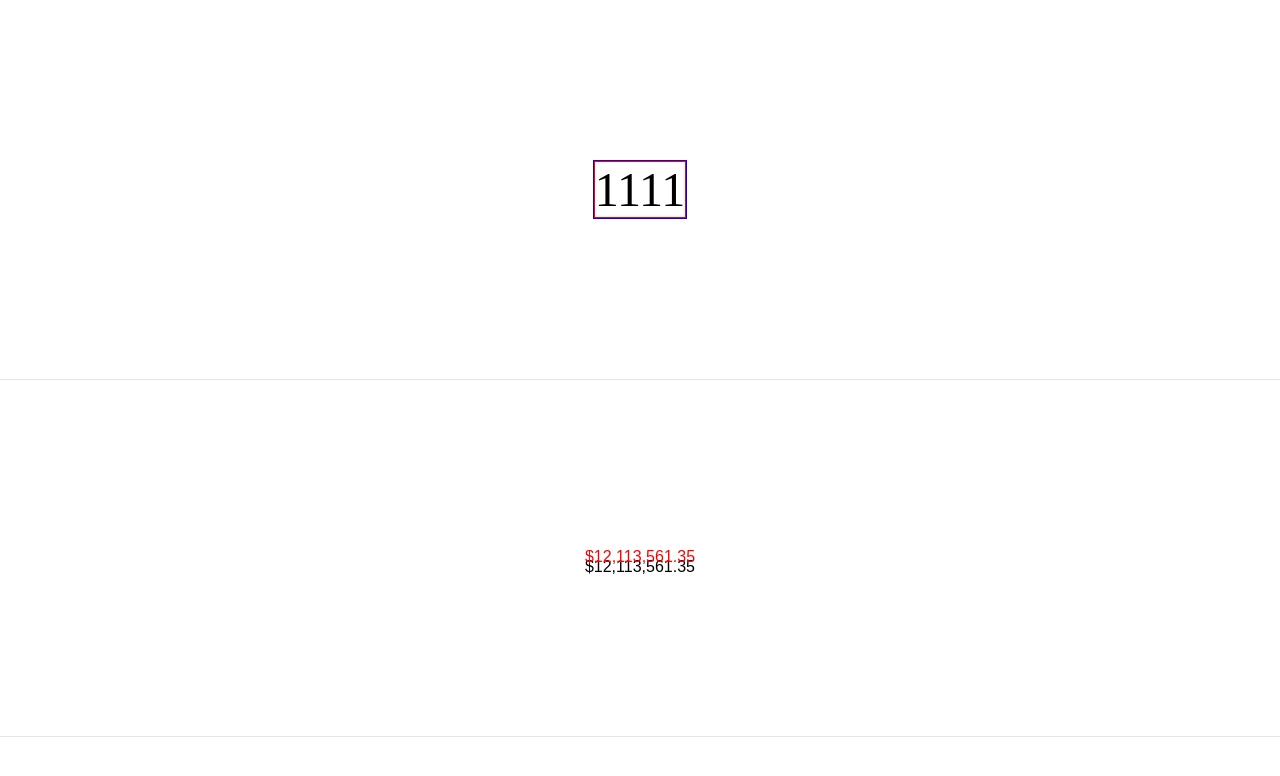
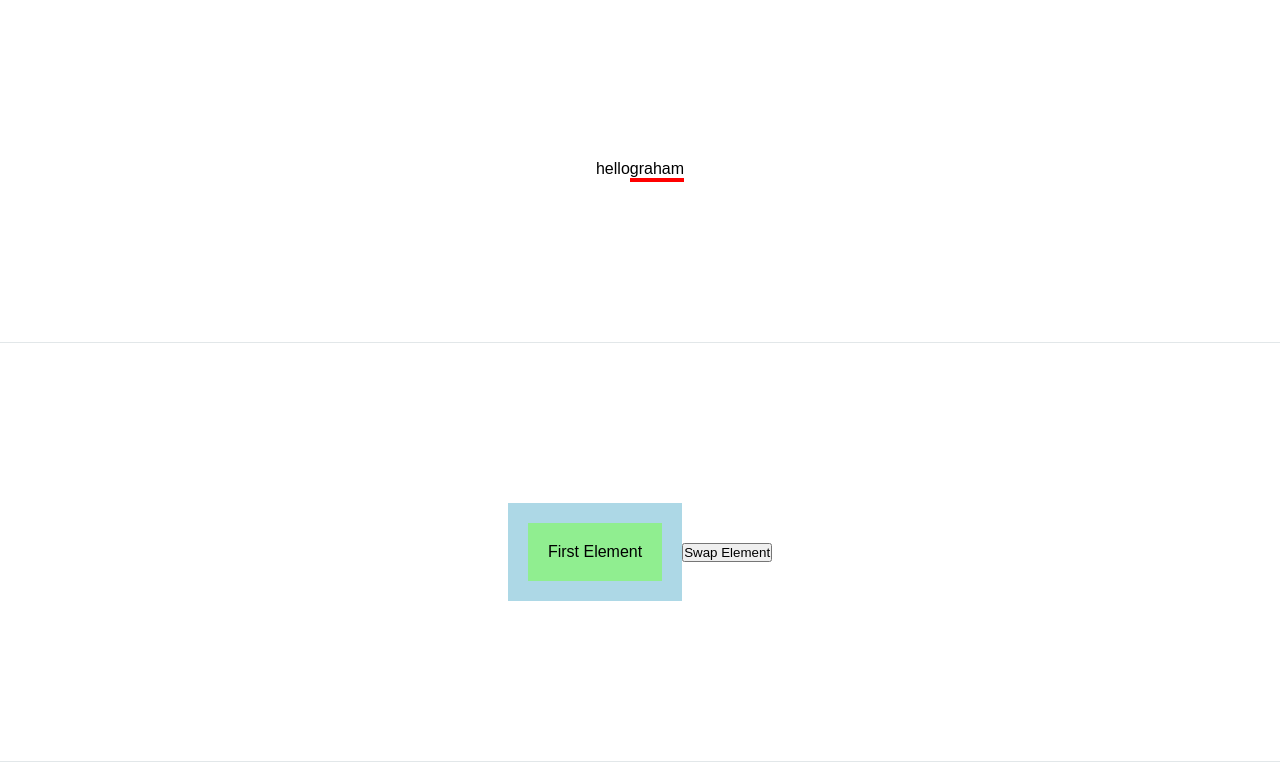
Before and after one commit to grahampaterson/interaction-playground, a Next.js app: page /snippets in a window 1280 px wide. Shown: the top 776 px of the page. Built offline with nearby package versions, Linux system fonts and the light colour scheme.

Commit message:
button demo

```diff
--- /dev/null
+++ b/app/snippets/components/layout-swap.tsx
@@ -0,0 +1,56 @@
+"use client";
+
+import { useState } from "react";
+import { motion, AnimatePresence } from "framer-motion";
+
+export default function LayoutSwap() {
+  const [isFirst, setIsFirst] = useState(true);
+
+  return (
+    <>
+      <motion.div
+        layout
+        style={{
+          background: "lightblue",
+          padding: 20,
+          display: "flex",
+          alignItems: "center",
+          justifyContent: "center",
+          position: "relative",
+        }}
+        transition={{
+          duration: 2,
+        }}
+      >
+        <AnimatePresence>
+          {isFirst ? (
+            <motion.div
+              key="first"
+              layout
+              initial={{ opacity: 0 }}
+              animate={{ opacity: 1, position: "relative" }}
+              exit={{ opacity: 0, position: "absolute" }}
+              transition={{ duration: 2 }}
+              style={{ background: "lightgreen", padding: 20 }}
+            >
+              First Element
+            </motion.div>
+          ) : (
+            <motion.div
+              key="second"
+              layout
+              initial={{ opacity: 0 }}
+              animate={{ opacity: 1, position: "relative" }}
+              exit={{ opacity: 0, position: "absolute" }}
+              transition={{ duration: 2 }}
+              style={{ background: "lightcoral", padding: 40 }}
+            >
+              Second Element
+            </motion.div>
+          )}
+        </AnimatePresence>
+      </motion.div>
+      <button onClick={() => setIsFirst(!isFirst)}>Swap Element</button>
+    </>
+  );
+}
--- /dev/null
+++ b/app/snippets/components/underline.tsx
@@ -0,0 +1,32 @@
+"use client";
+
+import { CSSProperties, useState } from "react";
+import { motion, AnimatePresence } from "framer-motion";
+
+export default function Underline() {
+  const [active, setActive] = useState(1);
+
+  const tabs = ["hello", "graham"].map((s, i) => {
+    return (
+      <div key={i} onClick={() => setActive(i)}>
+        <div>{s}</div>
+        {active == i && (
+          <motion.div style={styles.underline} layoutId="underLine" />
+        )}
+      </div>
+    );
+  });
+
+  return <div style={styles.container}>{tabs}</div>;
+}
+
+const styles = {
+  container: {
+    display: "flex",
+  },
+
+  underline: {
+    height: 4,
+    backgroundColor: "#f00",
+  },
+};
--- a/app/snippets/page.tsx
+++ b/app/snippets/page.tsx
@@ -4,10 +4,18 @@ import styles from "./page.module.css";
 import TextSwap from "./components/text-swap";
 import LetterResize from "./components/letter-resize";
 import TextSwap2 from "./components/text-swap2";
+import LayoutSwap from "./components/layout-swap";
+import Underline from "./components/underline";
 
 export default function Page() {
   // eslint-disable-next-line react/jsx-key
-  const snippets = [<TextSwap2 />, <TextSwap />, <LetterResize />];
+  const snippets = [
+    <Underline />,
+    <LayoutSwap />,
+    <TextSwap2 />,
+    <TextSwap />,
+    <LetterResize />,
+  ];
 
   let wrapped = snippets.map((c, i) => {
     return (
```
Also changed, not shown: app/experiments/button-demo/page.module.css (added, +34 -0 lines), app/experiments/button-demo/page.tsx (added, +16 -0 lines).
